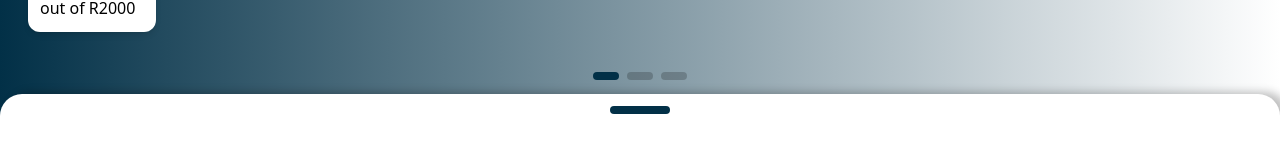
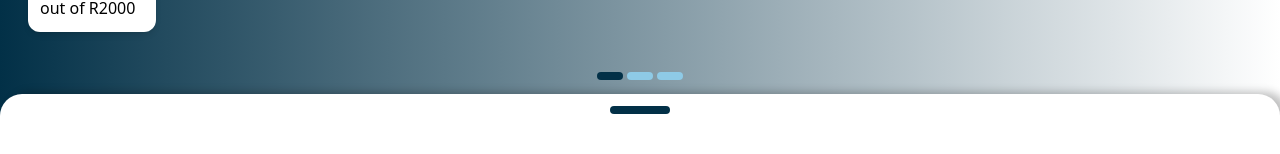
Before and after one commit to sechaba-mache/Budgi.me, a React (Vite) app: page / in a window 1280 px wide. Shown: the part 174-328 px from the top of the page. Built offline with nearby package versions, Linux system fonts and the light colour scheme.

Commit message:
Update inactive slide color

```diff
--- a/src/App.css
+++ b/src/App.css
@@ -34,6 +34,9 @@ body {
     --swiper-pagination-bullet-height: 8px;
     --swiper-pagination-bullet-border-radius: 8px;
     --swiper-pagination-bottom: 24px;
+    --swiper-pagination-bullet-horizontal-gap: 2px;
+    --swiper-pagination-bullet-inactive-color: #8ECAE6;
+    --swiper-pagination-bullet-inactive-opacity: 1;
 }
 
 .swiper-pagination-bullet-active {
```
